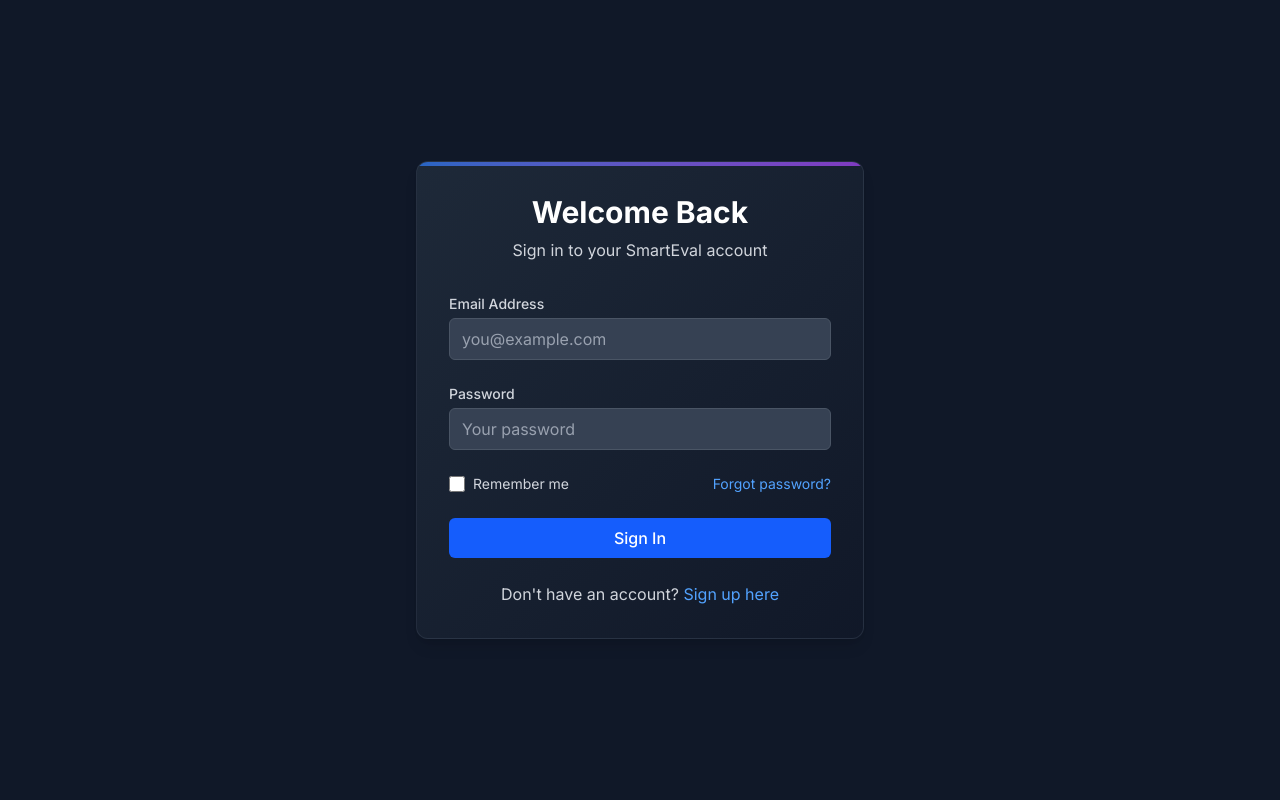
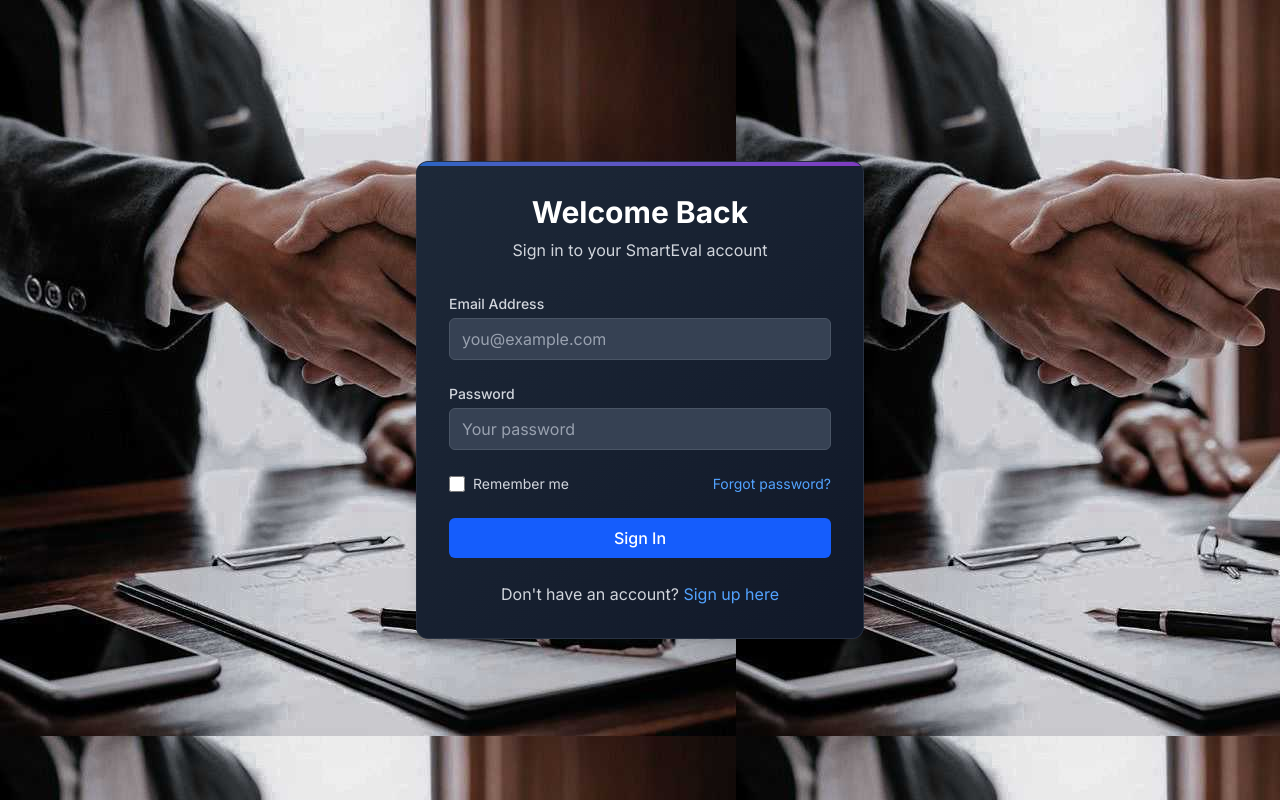
Before and after one commit to NjugunaKelvin/smart-evaluation, a Next.js app: page /login in a window 1280 px wide. Built offline with nearby package versions, Linux system fonts and the light colour scheme.

Commit message:
updates on login

```diff
--- a/src/app/login/page.tsx
+++ b/src/app/login/page.tsx
@@ -26,7 +26,7 @@
   };
 
   return (
-    <div className="min-h-screen py-12 bg-gray-900 flex items-center justify-center">
+    <div className="min-h-screen py-12 bg-[url(/images/home/bg.jpg)] flex items-center justify-center">
       <div className="max-w-md w-full">
         <Card className="p-8">
           <div className="text-center mb-8">
--- a/src/homeSections/Clients.tsx
+++ b/src/homeSections/Clients.tsx
@@ -150,7 +150,7 @@
                 <path strokeLinecap="round" strokeLinejoin="round" strokeWidth={2} d="M13 7h8m0 0v8m0-8l-8 8-4-4-6 6" />
               </svg>
             </div>
-            <div className="text-3xl font-medium text-white mb-3">$2.1B+</div>
+            <div className="text-3xl font-medium text-white mb-3">Ksh 2.1B+</div>
             <div className="text-gray-300">Annual Opportunity Value</div>
           </div>
 
```
